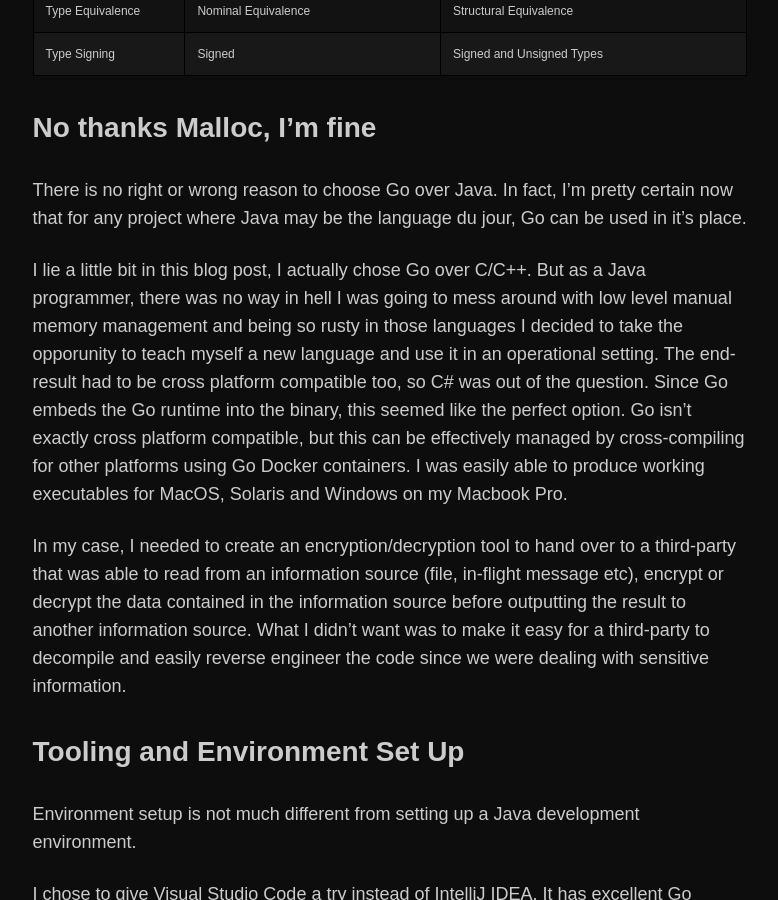
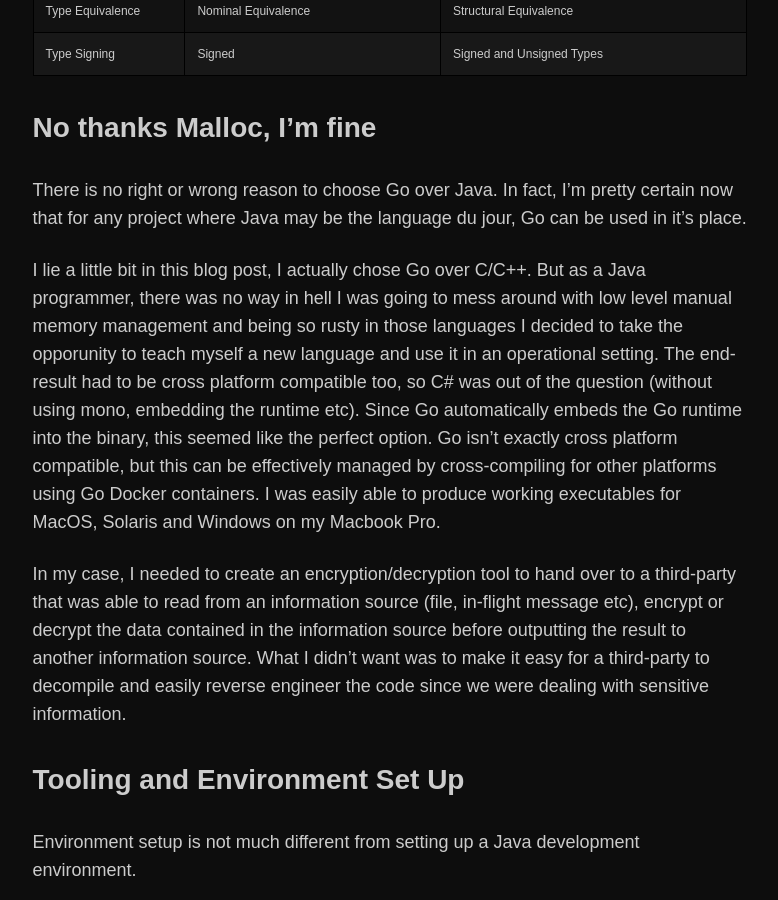
Before and after one commit to brooms/brooms.github.io, a Jekyll site: the page built from _posts/blog/2017-04-12-adventures_in_go.md, in a window 1280 px wide and 900 px high, scrolled down 2572 px. Shown: the whole window, without its empty margins (347-1125 px from the left). Built offline with Jekyll 4.4.1, drawn with Linux system fonts in a browser that asks for light colours; nearby versions of some CDN libraries; comment, search, counter and statistics services are not loaded.

Commit message:
Added bit on mono to go post

```diff
--- a/_posts/blog/2017-04-12-adventures_in_go.md
+++ b/_posts/blog/2017-04-12-adventures_in_go.md
@@ -112,7 +112,7 @@
 There is no right or wrong reason to choose Go over Java. In fact, I'm pretty certain now that for any project where Java may be the language du jour, Go can be used in it's place.
 
 I lie a little bit in this blog post, I actually chose Go over C/C++. But as a Java programmer, there was no way in hell I was going to mess around with low level manual memory management and being so rusty in those languages I decided to take the opporunity to teach myself a new language and use it in an operational setting.
-The end-result had to be cross platform compatible too, so C# was out of the question. Since Go embeds the Go runtime into the binary, this seemed like the perfect option. Go isn't exactly cross platform compatible, but this can be effectively managed by cross-compiling for other platforms using Go Docker containers. I was easily able to produce
+The end-result had to be cross platform compatible too, so C# was out of the question (without using mono, embedding the runtime etc). Since Go automatically embeds the Go runtime into the binary, this seemed like the perfect option. Go isn't exactly cross platform compatible, but this can be effectively managed by cross-compiling for other platforms using Go Docker containers. I was easily able to produce
 working executables for MacOS, Solaris and Windows on my Macbook Pro.
 
 In my case, I needed to create an encryption/decryption tool to hand over to a third-party that was able to read from an information source (file, in-flight message etc), encrypt or decrypt the data contained in the information source before outputting the result to another information source.
```
